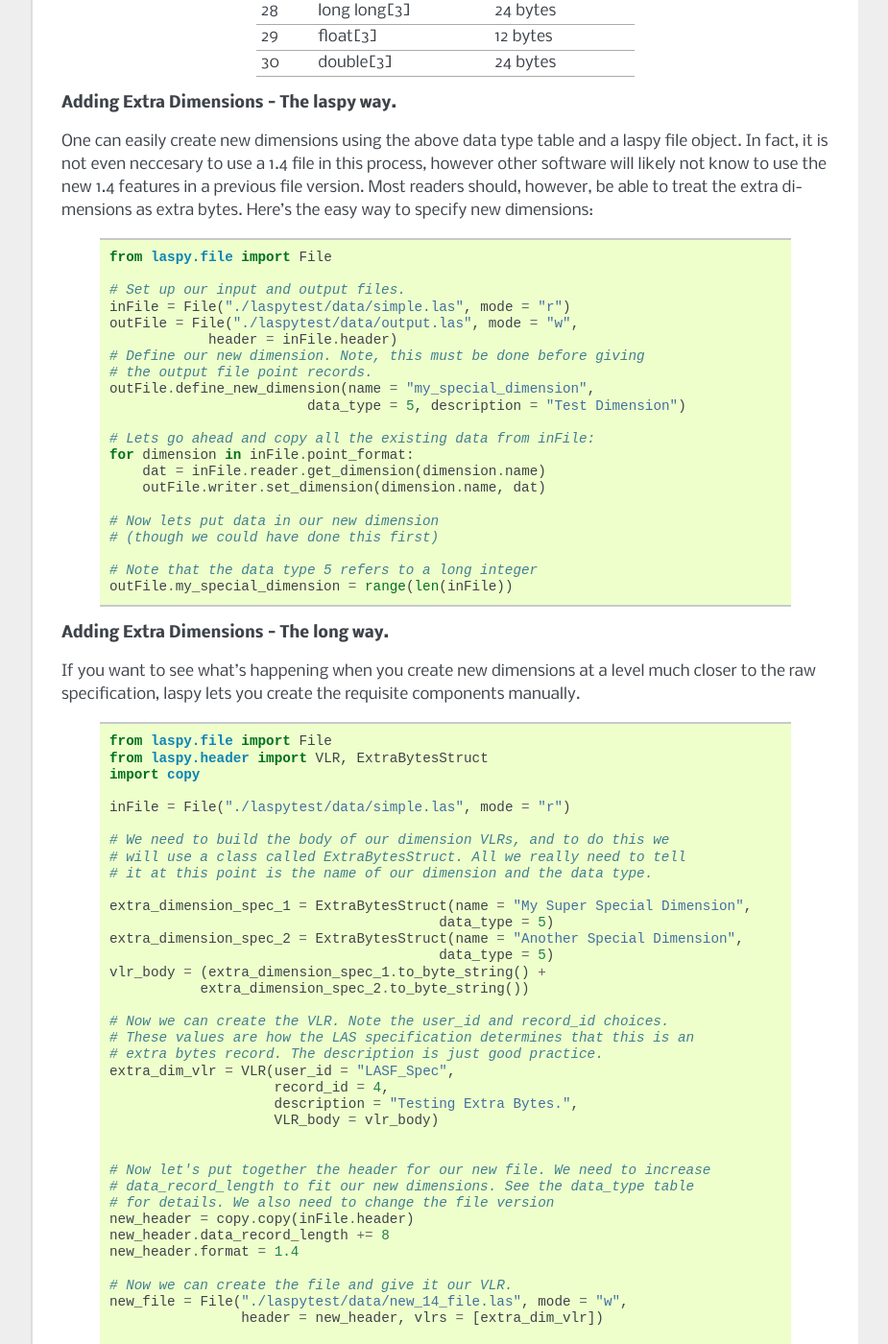
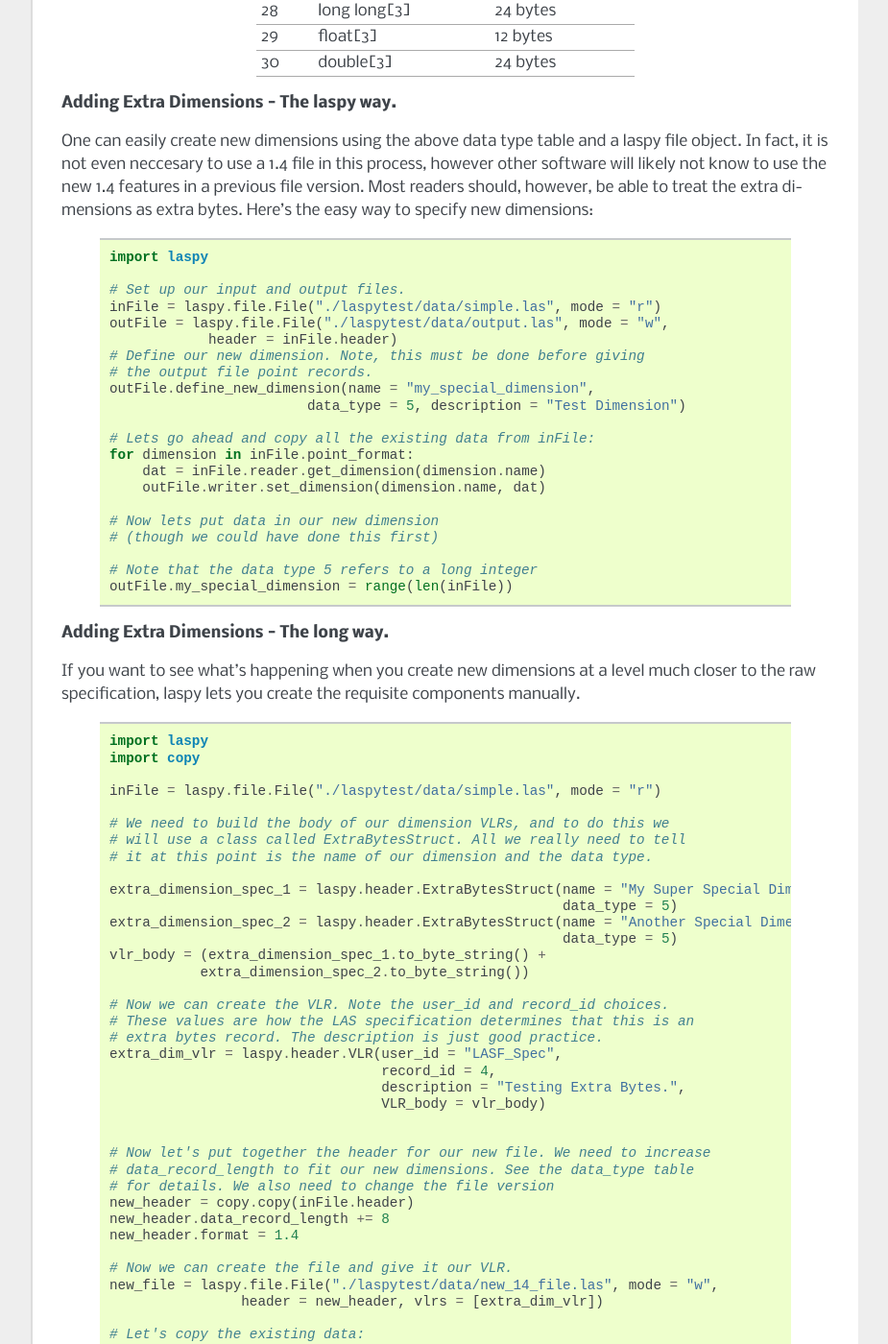
Before and after one commit to laspy/laspy, a Sphinx documentation site: the page built from doc/source/tut_part_3.rst, in a window 1280 px wide and 1400 px high, scrolled down 3159 px. Shown: the whole window at 96% size, without its empty margins (198-1123 px from the left). Built offline with Sphinx 7.4.7, drawn with Linux system fonts in a browser that asks for light colours; formulas are drawn with MathJax 3; pages that are not in the unit, such as notebooks, are missing from menus; some of the changed text lies outside the part shown.

Commit message:
More import transitions

```diff
--- a/doc/source/tut_part_3.rst
+++ b/doc/source/tut_part_3.rst
@@ -36,10 +36,10 @@ Opening 1.3 and 1.4 files works exactly the same:
     .. code-block:: python
 
         import numpy as np
-        from laspy.file import File
+        import laspy
 
-        inFile_v13 = File("./laspytest/data/simple1_3.las", mode = "r")
-        inFile_v14 = File("./laspytest/data/simple1_4.las", mode = "r")
+        inFile_v13 = laspy.file.File("./laspytest/data/simple1_3.las", mode = "r")
+        inFile_v14 = laspy.file.File("./laspytest/data/simple1_4.las", mode = "r")
 
 **Reading Data - New Dimensions**
 
@@ -71,10 +71,10 @@ a different part of the file.
 
     .. code-block:: python
 
-        from laspy.header import EVLR
-        outFile_14 = File("./laspytest/data/output_14.las", mode = "w",
+        import laspy
+        outFile_14 = laspy.file.File("./laspytest/data/output_14.las", mode = "w",
                         header = inFile_v14.header)
-        new_evlr = EVLR(user_id = 10, record_id = 2,
+        new_evlr = laspy.header.EVLR(user_id = 10, record_id = 2,
                         VLR_body = "Lots of data can go here.")
         #outFile_14 has the same, single EVLR as inFile
         old_evlrs = outFile_14.header.evlrs
@@ -171,11 +171,11 @@ be able to treat the extra dimensions as extra bytes. Here's the easy way to spe
 
     .. code-block:: python
 
-        from laspy.file import File
+        import laspy
 
         # Set up our input and output files.
-        inFile = File("./laspytest/data/simple.las", mode = "r")
-        outFile = File("./laspytest/data/output.las", mode = "w",
+        inFile = laspy.file.File("./laspytest/data/simple.las", mode = "r")
+        outFile = laspy.file.File("./laspytest/data/output.las", mode = "w",
                     header = inFile.header)
         # Define our new dimension. Note, this must be done before giving
         # the output file point records.
@@ -201,30 +201,29 @@ much closer to the raw specification, laspy lets you create the requisite compon
 
     .. code-block:: python
 
-        from laspy.file import File
-        from laspy.header import VLR, ExtraBytesStruct
+        import laspy
         import copy
 
-        inFile = File("./laspytest/data/simple.las", mode = "r")
+        inFile = laspy.file.File("./laspytest/data/simple.las", mode = "r")
 
         # We need to build the body of our dimension VLRs, and to do this we
         # will use a class called ExtraBytesStruct. All we really need to tell
         # it at this point is the name of our dimension and the data type.
 
-        extra_dimension_spec_1 = ExtraBytesStruct(name = "My Super Special Dimension",
-                                                data_type = 5)
-        extra_dimension_spec_2 = ExtraBytesStruct(name = "Another Special Dimension",
-                                                data_type = 5)
+        extra_dimension_spec_1 = laspy.header.ExtraBytesStruct(name = "My Super Special Dimension",
+                                                               data_type = 5)
+        extra_dimension_spec_2 = laspy.header.ExtraBytesStruct(name = "Another Special Dimension",
+                                                               data_type = 5)
         vlr_body = (extra_dimension_spec_1.to_byte_string() +
                    extra_dimension_spec_2.to_byte_string())
 
         # Now we can create the VLR. Note the user_id and record_id choices.
         # These values are how the LAS specification determines that this is an
         # extra bytes record. The description is just good practice.
-        extra_dim_vlr = VLR(user_id = "LASF_Spec",
-                            record_id = 4,
-                            description = "Testing Extra Bytes.",
-                            VLR_body = vlr_body)
+        extra_dim_vlr = laspy.header.VLR(user_id = "LASF_Spec",
+                                         record_id = 4,
+                                         description = "Testing Extra Bytes.",
+                                         VLR_body = vlr_body)
 
 
         # Now let's put together the header for our new file. We need to increase
@@ -235,7 +234,7 @@ much closer to the raw specification, laspy lets you create the requisite compon
         new_header.format = 1.4
 
         # Now we can create the file and give it our VLR.
-        new_file = File("./laspytest/data/new_14_file.las", mode = "w",
+        new_file = laspy.file.File("./laspytest/data/new_14_file.las", mode = "w",
                         header = new_header, vlrs = [extra_dim_vlr])
 
         # Let's copy the existing data:
```
